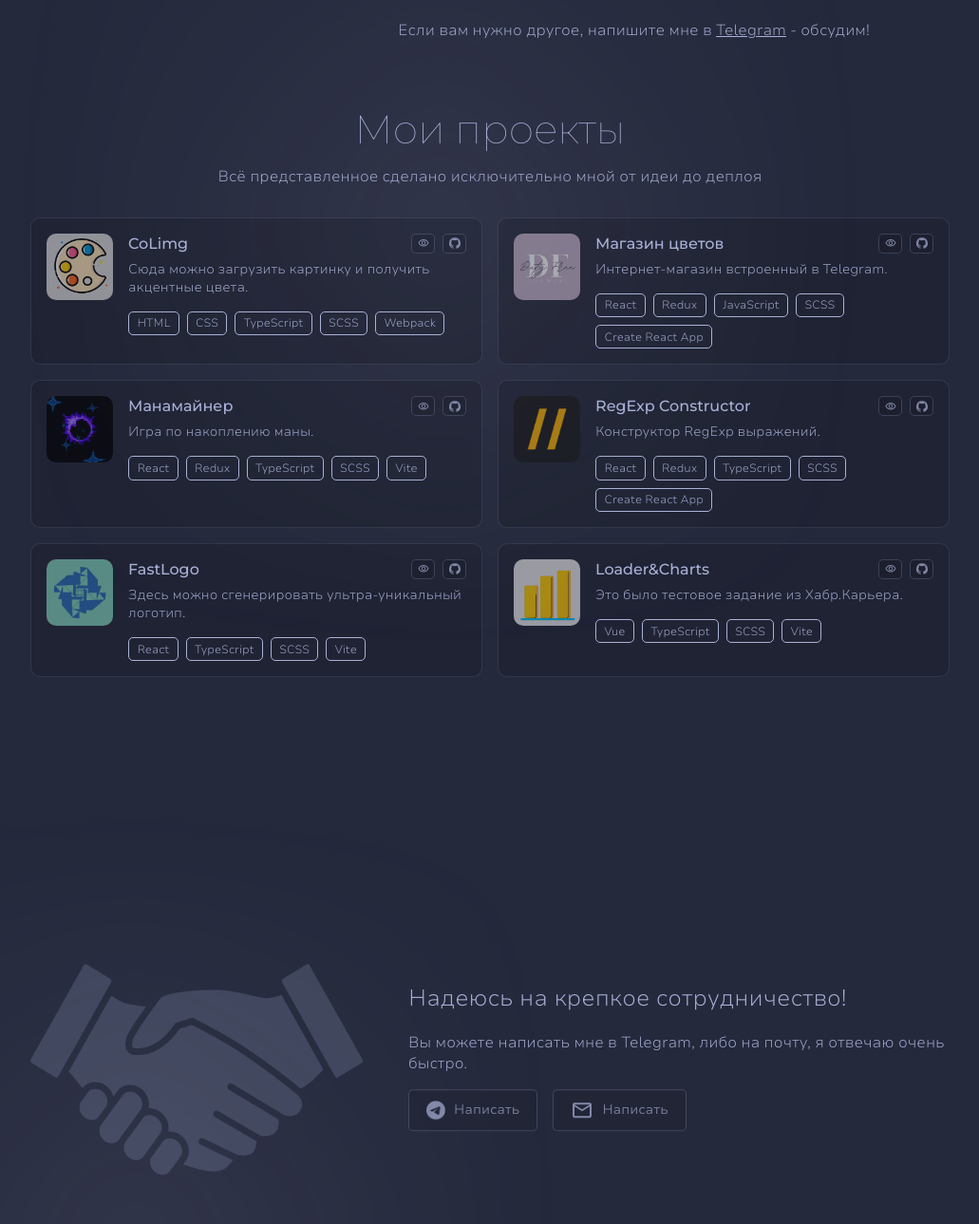
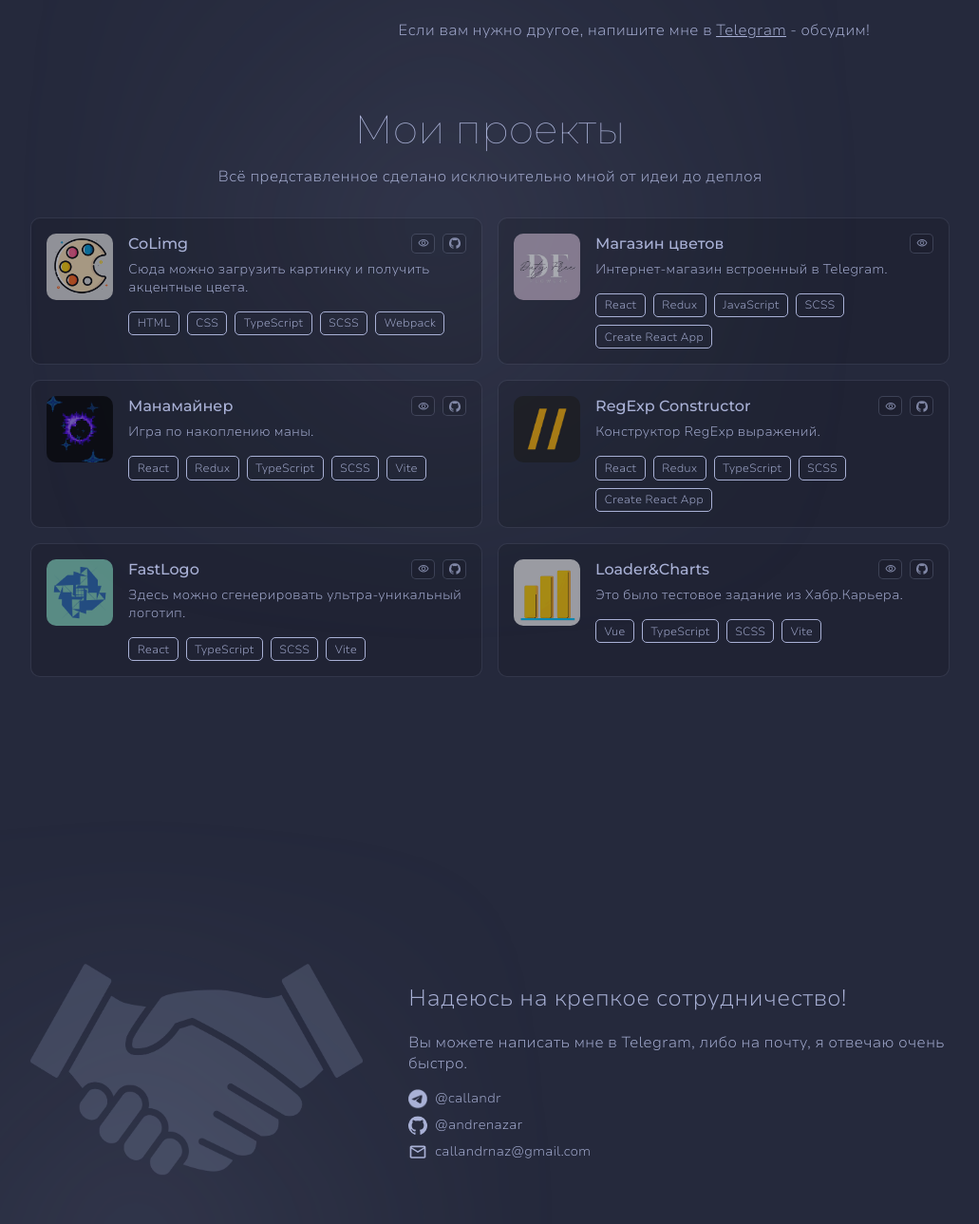
Before and after one commit to AndreNazar/andrenazar.github.io, a website built with Vite: page index.html in a window 1280 px wide. Shown: the part 1511-2800 px from the top of the page at 95% size, without its empty margins (124-1155 px from the left). Built offline with nearby package versions, Linux system fonts and the light colour scheme.

Commit message:
добавил ссылки

```diff
--- a/index.html
+++ b/index.html
@@ -18,8 +18,10 @@
           <p>У меня всегда найдётся время для вашей идеи!</p>
         </div>
         <button>
-          <img src="./assets/tg.png" alt="" />
-          Перейти в диалог со мной
+          <a href="https://t.me/callandr" target="_blank">
+            <img src="./assets/tg.png" alt="" />
+            Перейти в диалог со мной
+          </a>
         </button>
       </div>
     </section>
@@ -201,16 +203,26 @@
         <div class="contacts-content-text">
           <h2>Надеюсь на крепкое сотрудничество!</h2>
           <p>Вы можете написать мне в Telegram, либо на почту, я отвечаю очень быстро.</p>
-          <div class="buttons">
-            <button>
-              <img src="./assets/tg.png" alt="" />
-              <span>Написать</span>
-            </button>
-            <button>
-              <svg xmlns="http://www.w3.org/2000/svg" height="24px" viewBox="0 -960 960 960" width="24px" fill="#A9B1D6"><path d="M160-160q-33 0-56.5-23.5T80-240v-480q0-33 23.5-56.5T160-800h640q33 0 56.5 23.5T880-720v480q0 33-23.5 56.5T800-160H160Zm320-280L160-640v400h640v-400L480-440Zm0-80 320-200H160l320 200ZM160-640v-80 480-400Z"/></svg>
-              <span>Написать</span>
-            </button>
-          </div>
+          <ul class="contacts-list">
+            <li>
+              <a href="https://t.me/callandr" target="_blank">
+                <img src="./assets/tg.png" alt="" />
+                <span>@callandr</span>
+              </a>
+            </li>
+            <li>
+              <a href="https://github.com/andrenazar" target="_blank">
+                <svg xmlns="http://www.w3.org/2000/svg" height="12px" width="12px" viewBox="0 0 191.51 186.79" fill="#A9B1D6"><path d="M95.76,0A95.76,95.76,0,0,0,65.48,186.61c4.79.89,6.55-2.07,6.55-4.6,0-2.29-.09-9.83-.13-17.83-26.64,5.79-32.26-11.3-32.26-11.3-4.36-11.06-10.64-14-10.64-14-8.69-5.94.65-5.82.65-5.82,9.62.68,14.68,9.87,14.68,9.87,8.55,14.64,22.41,10.4,27.87,8,.86-6.19,3.33-10.42,6.08-12.81C57,135.65,34.65,127.44,34.65,90.75A37.06,37.06,0,0,1,44.52,65c-1-2.4-4.27-12.14.93-25.33,0,0,8-2.57,26.34,9.82a90.63,90.63,0,0,1,48,0c18.28-12.39,26.3-9.82,26.3-9.82,5.22,13.19,1.94,22.94.94,25.34a37,37,0,0,1,9.85,25.7c0,36.78-22.4,44.88-43.72,47.25,3.43,3,6.5,8.8,6.5,17.74,0,12.81-.11,23.12-.11,26.27,0,2.55,1.72,5.54,6.57,4.6A95.77,95.77,0,0,0,95.76,0"/></svg>
+                <span>@andrenazar</span>
+              </a>
+            </li>
+            <li>
+              <a href="mailto:callandrnaz@gmail.com" target="_blank">
+                <svg xmlns="http://www.w3.org/2000/svg" height="24px" viewBox="0 -960 960 960" width="24px" fill="#A9B1D6"><path d="M160-160q-33 0-56.5-23.5T80-240v-480q0-33 23.5-56.5T160-800h640q33 0 56.5 23.5T880-720v480q0 33-23.5 56.5T800-160H160Zm320-280L160-640v400h640v-400L480-440Zm0-80 320-200H160l320 200ZM160-640v-80 480-400Z"/></svg>
+                <span>callandrnaz@gmail.com</span>
+              </a>
+            </li>
+          </ul>
         </div>
       </div>
     </section>
--- a/src/main.ts
+++ b/src/main.ts
@@ -5,48 +5,48 @@ const myProjects = [
         title: 'CoLimg',
         description: 'Сюда можно загрузить картинку и получить акцентные цвета.',
         image: './assets/projects/colimg.png',
-        link: 'https://example.com/project1',
-        github: 'https://example.com/project1',
+        link: 'https://andrenazar.github.io/coLimg/',
+        github: 'https://github.com/AndreNazar/coLimg',
         langs: ["HTML", "CSS", "TypeScript", "SCSS", "Webpack"],
     },
     {
         title: 'Магазин цветов',
         description: 'Интернет-магазин встроенный в Telegram.',
         image: './assets/projects/dff.png',
-        link: 'https://example.com/project1',
-        github: 'https://example.com/project1',
+        link: 'https://imgur.com/a/wGBj92R',
+        github: '',
         langs: ["React", "Redux", "JavaScript", "SCSS", "Create React App"],
     },
     {
         title: 'Манамайнер',
         description: 'Игра по накоплению маны.',
         image: './assets/projects/manamainer.png',
-        link: 'https://example.com/project1',
-        github: 'https://example.com/project1',
+        link: 'https://andrenazar.github.io/manaminer/',
+        github: 'https://github.com/AndreNazar/manaminer',
         langs: ["React", "Redux", "TypeScript", "SCSS", "Vite"],
     },
     {
         title: 'RegExp Constructor',
         description: 'Конструктор RegExp выражений.',
         image: './assets/projects/reg.png',
-        link: 'https://example.com/project1',
-        github: 'https://example.com/project1',
+        link: 'https://andrenazar.github.io/RegExpConstroctor/',
+        github: 'https://github.com/AndreNazar/RegExpConstroctor',
         langs: ["React", "Redux", "TypeScript", "SCSS", "Create React App"],
     },
     {
         title: 'FastLogo',
         description: 'Здесь можно сгенерировать ультра-уникальный логотип.',
         image: './assets/projects/fast-logo.png',
-        link: 'https://example.com/project1',
-        github: 'https://example.com/project1',
+        link: 'https://andrenazar.github.io/fast-logo/',
+        github: 'https://github.com/AndreNazar/fast-logo',
         langs: ["React", "TypeScript", "SCSS", "Vite"]
     },
     {
         title: 'Loader&Charts',
         description: 'Это было тестовое задание из Хабр.Карьера.',
         image: './assets/projects/loaders.png',
-        link: 'https://example.com/project1',
-        github: 'https://example.com/project1',
+        link: 'https://andrenazar.github.io/loader-and-charts/',
+        github: 'https://github.com/AndreNazar/loader-and-charts',
         langs: ["Vue", "TypeScript", "SCSS", "Vite"]
     },
 ]
@@ -65,9 +65,9 @@ projectsListComponent!.innerHTML = myProjects.map(project => `
                     <a href="${project.link}" target="_blank">
                         <svg xmlns="http://www.w3.org/2000/svg" height="12px" width="12px" viewBox="0 -960 960 960" fill="#A9B1D6"><path d="M480-320q75 0 127.5-52.5T660-500q0-75-52.5-127.5T480-680q-75 0-127.5 52.5T300-500q0 75 52.5 127.5T480-320Zm0-72q-45 0-76.5-31.5T372-500q0-45 31.5-76.5T480-608q45 0 76.5 31.5T588-500q0 45-31.5 76.5T480-392Zm0 192q-146 0-266-81.5T40-500q54-137 174-218.5T480-800q146 0 266 81.5T920-500q-54 137-174 218.5T480-200Zm0-300Zm0 220q113 0 207.5-59.5T832-500q-50-101-144.5-160.5T480-720q-113 0-207.5 59.5T128-500q50 101 144.5 160.5T480-280Z"/></svg>
                     </a>
-                    <a href="${project.github}" target="_blank">
+                    ${project.github !== "" ? `<a href="${project.github}" target="_blank">
                         <svg xmlns="http://www.w3.org/2000/svg" height="12px" width="12px" viewBox="0 0 191.51 186.79" fill="#A9B1D6"><path d="M95.76,0A95.76,95.76,0,0,0,65.48,186.61c4.79.89,6.55-2.07,6.55-4.6,0-2.29-.09-9.83-.13-17.83-26.64,5.79-32.26-11.3-32.26-11.3-4.36-11.06-10.64-14-10.64-14-8.69-5.94.65-5.82.65-5.82,9.62.68,14.68,9.87,14.68,9.87,8.55,14.64,22.41,10.4,27.87,8,.86-6.19,3.33-10.42,6.08-12.81C57,135.65,34.65,127.44,34.65,90.75A37.06,37.06,0,0,1,44.52,65c-1-2.4-4.27-12.14.93-25.33,0,0,8-2.57,26.34,9.82a90.63,90.63,0,0,1,48,0c18.28-12.39,26.3-9.82,26.3-9.82,5.22,13.19,1.94,22.94.94,25.34a37,37,0,0,1,9.85,25.7c0,36.78-22.4,44.88-43.72,47.25,3.43,3,6.5,8.8,6.5,17.74,0,12.81-.11,23.12-.11,26.27,0,2.55,1.72,5.54,6.57,4.6A95.77,95.77,0,0,0,95.76,0"/></svg>
-                    </a>
+                    </a>` : ""}
                 </div>
               </h3>
               <p>${project.description}</p>
--- a/src/style.scss
+++ b/src/style.scss
@@ -58,6 +58,12 @@ $color-selected: #3E58A0;
   transition: .2s;
   &:hover{
     opacity: 1;
+  }
+  a{
+    display: flex;
+    gap: .7em;
+    text-decoration: none;
+    color: $color;
   }
 }
 @mixin skills-style{
@@ -333,19 +339,26 @@ main{
         }
       }
       &-text{
-        .buttons{
+        .contacts-list{
+          display: grid;
+          gap: .5em;
+          padding: 0;
+          list-style: none;
+          li{
+            a{
               display: flex;
-          gap: 1em;
-          button{
+              text-decoration: none;
+              color: $color;
+              width: fit-content;
               align-items: center;
-            padding: .5em 1em;
               gap: .5em;
               span{
                 font-size: 14px;
               }
-            img{
+              img, svg{
                 width: 20px;
                 height: 20px;
+              }
             }
           }
         }
@@ -462,17 +475,6 @@ footer{
     .projects-container .projects-content .projects-list .project-item{
       flex-direction: column;
     }
-    .contacts-container .contacts-content-text .buttons {
-      button{
-        img, svg{
-          width: 18px;
-          height: 18px;
-        }
-        span{
-          font-size: 12px !important;
-        }
-      }
-    }
   }
 }
 
```
Lines whose indentation alone changed are shown as unchanged.
